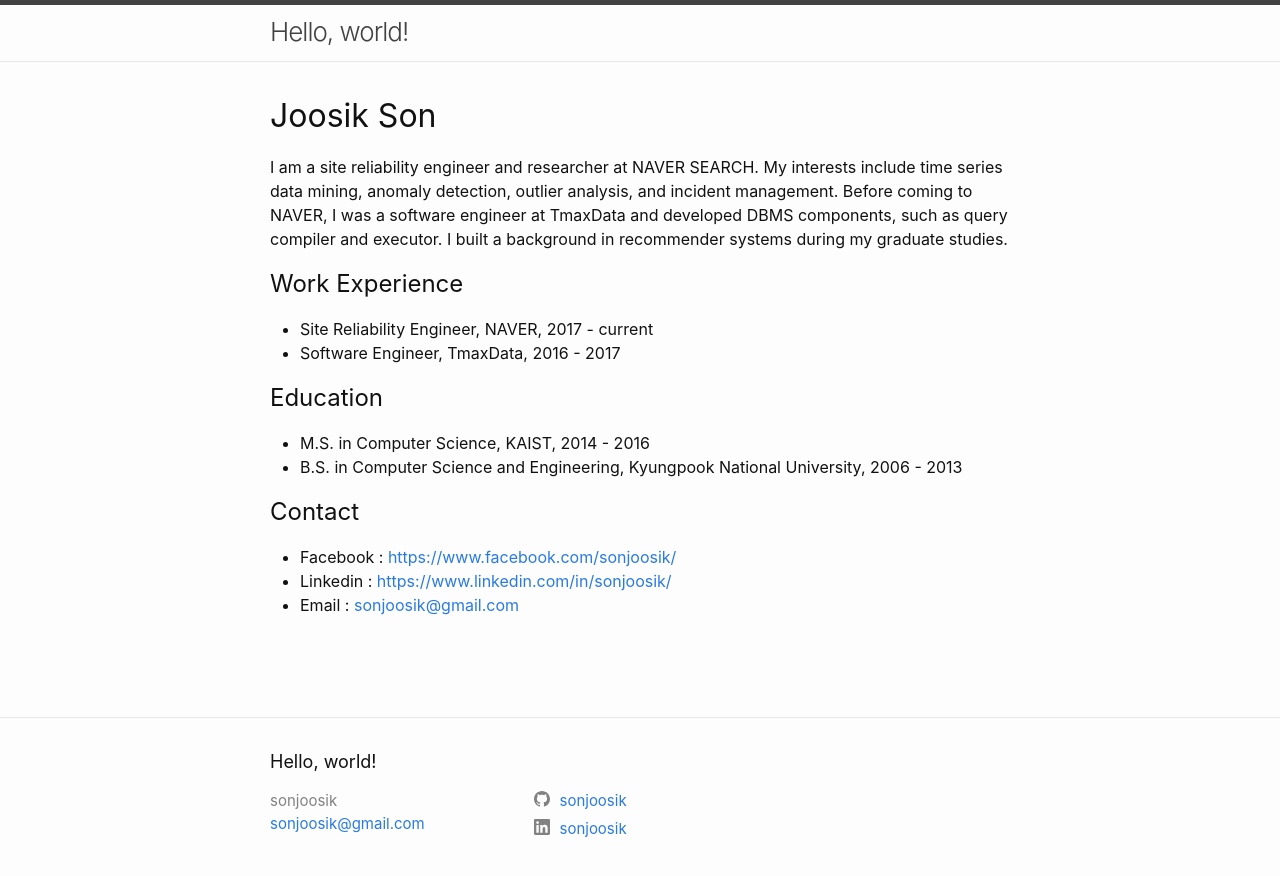
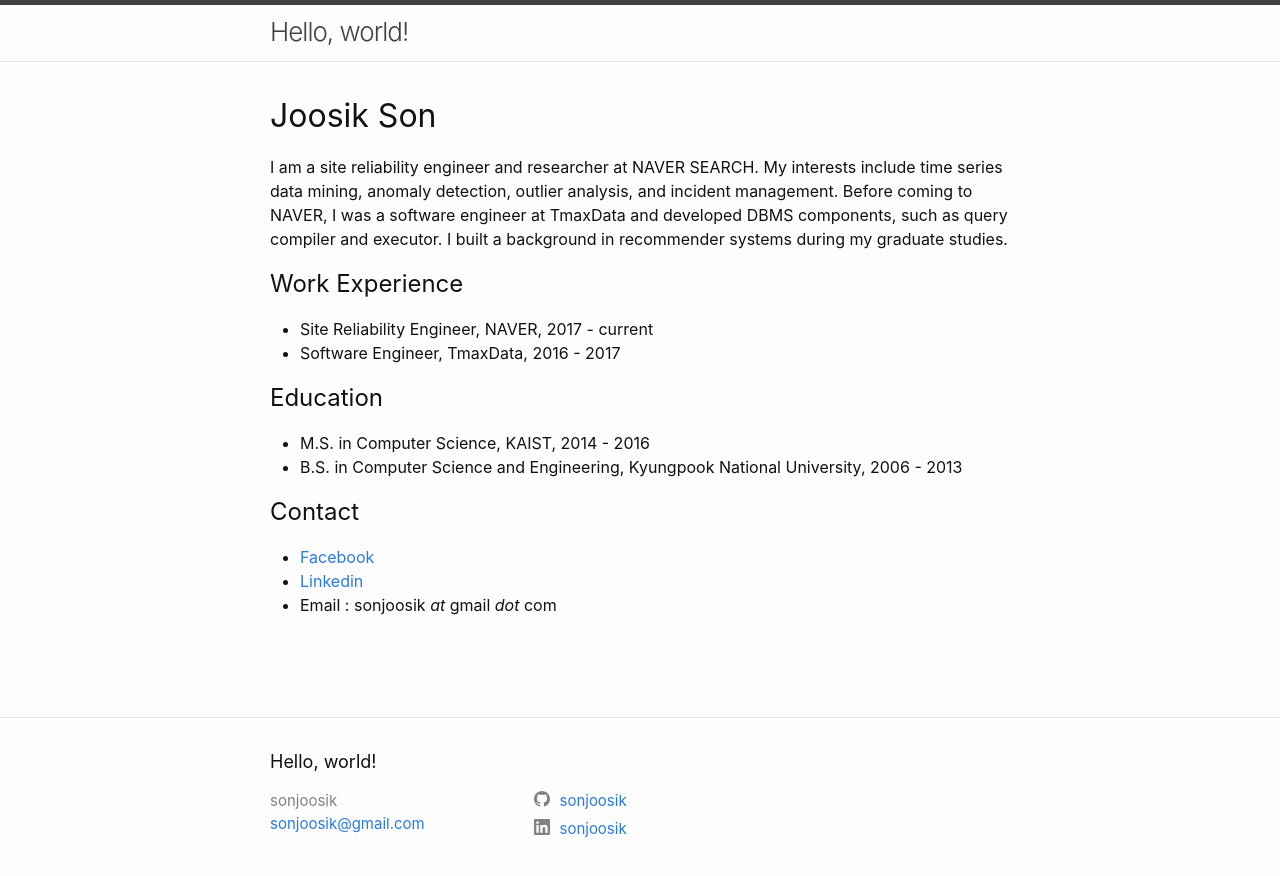
Before and after one commit to sonjoosik/sonjoosik.com, a Jekyll site: the page built from index.md, in a window 1280 px wide. Shown: the top 876 px of the page. Built offline with Jekyll 4.4.1, drawn with Linux system fonts in a browser that asks for light colours.

Commit message:
Update index.md

```diff
--- a/index.md
+++ b/index.md
@@ -20,6 +20,6 @@ I am a site reliability engineer and researcher at NAVER SEARCH. My interests in
 * B.S. in Computer Science and Engineering, Kyungpook National University, 2006 - 2013
 
 ## Contact
-* Facebook : [https://www.facebook.com/sonjoosik/](https://www.facebook.com/sonjoosik/)
-* Linkedin : [https://www.linkedin.com/in/sonjoosik/](https://www.linkedin.com/in/sonjoosik/)
-* Email : [sonjoosik@gmail.com](mailto://sonjoosik@gmail.com)
+* [Facebook](https://www.facebook.com/sonjoosik/)
+* [Linkedin](https://www.linkedin.com/in/sonjoosik/)
+* Email : sonjoosik _at_ gmail _dot_ com
```
